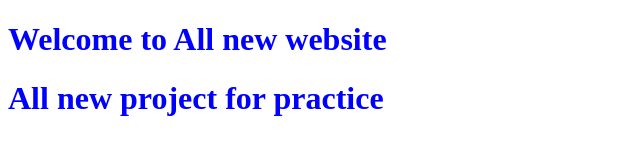
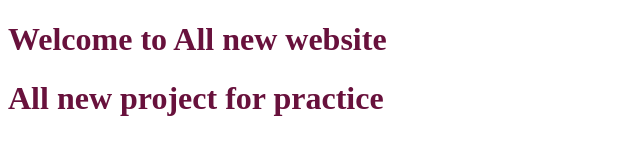
Before and after one commit to rachiket/sadhi-website, a plain HTML site: page index.html in a window 1280 px wide. Shown: the whole page, without its empty margins (0-640 px from the left). Drawn offline with Linux system fonts and the light colour scheme.

```diff
--- a/index.html
+++ b/index.html
@@ -7,7 +7,7 @@
     <title>Document</title>
     <style>
         h1{
-            color: blue;
+            color: rgb(104, 17, 60);
         }
 
     </style>
```
